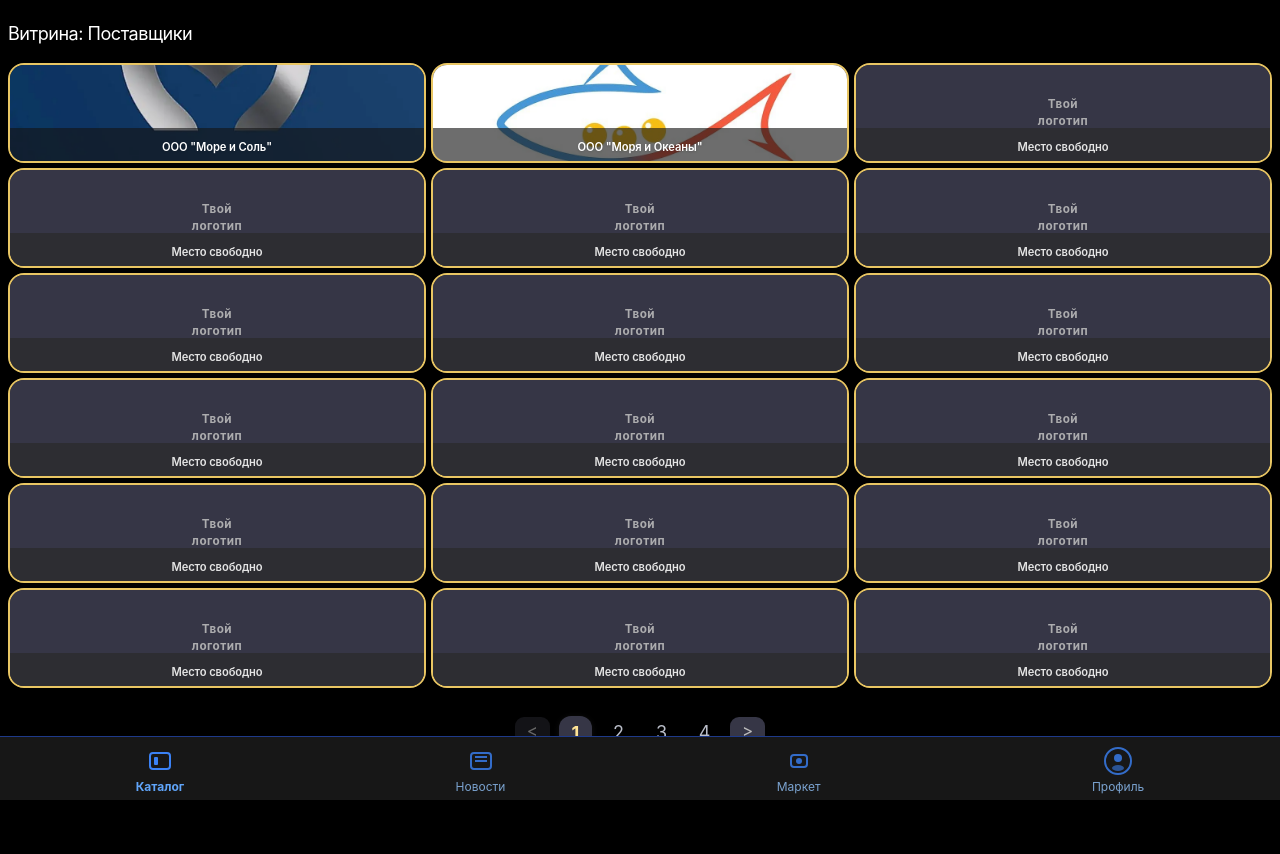
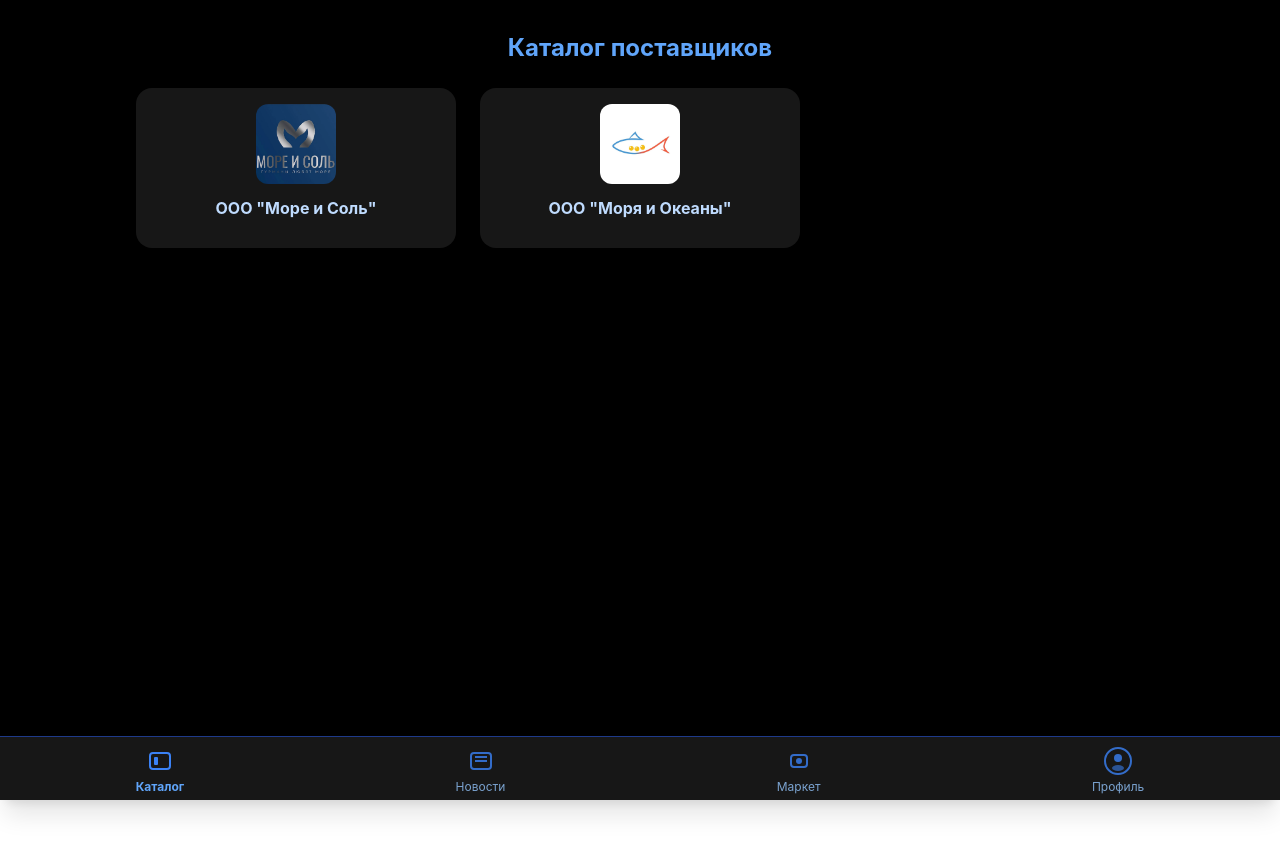
Before and after one commit to AlexSalavat/ikra-miniapp, a React (Create React App) app: page /catalog in a window 1280 px wide. Shown: the top 854 px of the page. After the commit the page ends 800 px from the top, so only its background shows below. Built offline with nearby package versions, Linux system fonts and the light colour scheme.

Commit message:
feat: add Profile page with Firebase Auth, bottom navigat

```diff
--- a/src/components/Catalog.js
+++ b/src/components/Catalog.js
@@ -1,148 +1,25 @@
-import React, { useState } from 'react';
-import suppliers from '../data/suppliers';
-import SupplierCard from './SupplierCard';
+// src/components/Catalog.js
+import React from "react";
+import suppliers from "../data/suppliers";
+import SupplierCard from "./SupplierCard";
+import { useNavigate } from "react-router-dom";
 
-const CARDS_PER_PAGE = 18;
-const CARDS_PER_ROW = 3;
-
-// Цвета для страниц: золото, серебро, бронза, обычный
-const borderColors = [
-  '#e9c663',    // Золото
-  '#c2c2c8',    // Серебро
-  '#bb8855',    // Бронза
-  '#363646',    // Обычный серый
-];
-
-function getBorderColor(pageIndex) {
-  return borderColors[pageIndex] || borderColors[3];
-}
-
-function Pagination({ page, totalPages, onChange }) {
+function Catalog() {
+  const navigate = useNavigate();
   return (
-    <div style={{
-      margin: '28px 0 5px 0',
-      display: 'flex',
-      justifyContent: 'center',
-      alignItems: 'center',
-      gap: 8
-    }}>
-      <button
-        onClick={() => onChange(page - 1)}
-        disabled={page === 1}
-        style={{
-          padding: '2px 12px',
-          borderRadius: '9px',
-          border: 'none',
-          background: page === 1 ? '#23232a' : '#363646',
-          color: '#bdbdbd',
-          fontSize: 17,
-          cursor: page === 1 ? 'default' : 'pointer',
-          opacity: page === 1 ? 0.55 : 1,
-          transition: 'background .18s'
-        }}
-      >&#60;</button>
-      {Array.from({ length: totalPages }, (_, idx) => (
-        <button
-          key={idx}
-          onClick={() => onChange(idx + 1)}
-          style={{
-            minWidth: 33,
-            minHeight: 32,
-            borderRadius: '12px',
-            border: 'none',
-            background: page === idx + 1 ? '#363646' : 'transparent',
-            color: page === idx + 1 ? '#ffe495' : '#babec9',
-            fontWeight: page === idx + 1 ? 700 : 400,
-            fontSize: 18,
-            cursor: page === idx + 1 ? 'default' : 'pointer',
-            boxShadow: page === idx + 1 ? '0 1px 6px #2227' : 'none',
-            margin: '0 1px',
-            transition: 'background .17s, color .17s'
-          }}
-        >{idx + 1}</button>
-      ))}
-      <button
-        onClick={() => onChange(page + 1)}
-        disabled={page === totalPages}
-        style={{
-          padding: '2px 12px',
-          borderRadius: '9px',
-          border: 'none',
-          background: page === totalPages ? '#23232a' : '#363646',
-          color: '#bdbdbd',
-          fontSize: 17,
-          cursor: page === totalPages ? 'default' : 'pointer',
-          opacity: page === totalPages ? 0.55 : 1,
-          transition: 'background .18s'
-        }}
-      >&#62;</button>
+    <div className="max-w-5xl mx-auto mt-6 p-2">
+      <h2 className="text-2xl font-bold text-blue-400 mb-6 text-center">Каталог поставщиков</h2>
+      <div className="grid grid-cols-1 sm:grid-cols-2 md:grid-cols-3 gap-6">
+        {suppliers.map((supplier) => (
+          <SupplierCard
+            key={supplier.id}
+            supplier={supplier}
+            onClick={() => navigate(`/supplier/${supplier.id}`)}
+          />
+        ))}
+      </div>
     </div>
   );
 }
 
-const Catalog = () => {
-  const [page, setPage] = useState(1);
-
-  const totalPages = Math.ceil(suppliers.length / CARDS_PER_PAGE) || 1;
-  // Минимум 4 страницы (дальше — если поставщиков больше 72)
-  const allPages = totalPages < 4 ? 4 : totalPages;
-
-  const startIdx = (page - 1) * CARDS_PER_PAGE;
-  const endIdx = startIdx + CARDS_PER_PAGE;
-  const currentSuppliers = suppliers.slice(startIdx, endIdx);
-
-  const placeholders = Array.from(
-    { length: Math.max(0, CARDS_PER_PAGE - currentSuppliers.length) },
-    (_, idx) => ({
-      id: `placeholder-${startIdx + idx}`,
-      name: 'Место свободно',
-      isPlaceholder: true,
-    })
-  );
-  const fullList = [...currentSuppliers, ...placeholders];
-
-  const borderColor = getBorderColor(page - 1);
-
-  return (
-    <div style={{
-      padding: '20px 8px 70px 8px',
-      minHeight: '100vh',
-      background: '#000'
-    }}>
-      <h2 style={{
-        fontSize: '1.13rem',
-        marginBottom: '16px',
-        color: '#fff',
-        fontWeight: 400,
-        letterSpacing: '-0.5px'
-      }}>
-        Витрина: Поставщики
-      </h2>
-      <div style={{
-        display: 'grid',
-        gridTemplateColumns: 'repeat(3, 1fr)',
-        gap: '5px',
-        justifyItems: 'stretch',
-      }}>
-        {fullList.map((item, idx) => (
-          <SupplierCard
-            key={item.id}
-            id={item.id}
-            {...item}
-            borderColor={borderColor}
-            isFirst={idx === 0 && !item.isPlaceholder}
-          />
-        ))}
-      </div>
-      <Pagination
-        page={page}
-        totalPages={allPages}
-        onChange={num => {
-          if (num >= 1 && num <= allPages) setPage(num);
-        }}
-      />
-    </div>
-  );
-};
-
 export default Catalog;
--- a/src/components/SupplierCard.js
+++ b/src/components/SupplierCard.js
@@ -1,114 +1,34 @@
-import React from 'react';
-import { useNavigate } from 'react-router-dom';
+// src/components/SupplierCard.js
+import React from "react";
 
-const SupplierCard = ({
-  id,
-  name,
-  logo,
-  isPlaceholder,
-  borderColor = '#363646',
-}) => {
-  const navigate = useNavigate();
-
+function SupplierCard({ supplier, onClick }) {
   return (
     <div
-      onClick={() => {
-        if (!isPlaceholder) navigate(`/supplier/${id}`);
-      }}
-      style={{
-        borderRadius: '16px',
-        overflow: 'hidden',
-        width: '100%',
-        height: '100px',
-        background: isPlaceholder ? '#262632' : '#18181A',
-        boxShadow: '0 2px 7px 0 rgba(0,0,0,0.15)',
-        cursor: isPlaceholder ? 'default' : 'pointer',
-        display: 'flex',
-        alignItems: 'flex-end',
-        position: 'relative',
-        minWidth: 0,
-        border: `2.1px solid ${borderColor}`,
-        transition: 'border 0.18s',
-      }}
+      className="
+        cursor-pointer
+        bg-neutral-900
+        rounded-2xl
+        shadow
+        p-4
+        flex flex-col
+        items-center
+        hover:shadow-lg
+        transition
+        active:bg-blue-950
+        active:shadow-blue-500/30
+      "
+      onClick={onClick}
     >
-      {isPlaceholder ? (
-        <div
-          style={{
-            width: '100%',
-            height: '100%',
-            background: '#363646',
-            display: 'flex',
-            alignItems: 'center',
-            justifyContent: 'center',
-            position: 'absolute',
-            left: 0,
-            top: 0,
-            zIndex: 1
-          }}
-        >
-          <span
-            style={{
-              color: '#bdbdbd',
-              fontWeight: 700,
-              fontSize: '0.73rem',
-              letterSpacing: '0.5px',
-              textAlign: 'center',
-              opacity: 0.88,
-              whiteSpace: 'pre-line',
-            }}
-          >
-            Твой{'\n'}логотип
-          </span>
-        </div>
-      ) : (
-        <img
-          src={logo || '/images/no-logo.webp'}
-          alt={name}
-          loading="lazy"
-          style={{
-            width: '100%',
-            height: '100%',
-            objectFit: 'cover',
-            display: 'block',
-            position: 'absolute',
-            left: 0,
-            top: 0,
-            zIndex: 1,
-            background: '#23232a'
-          }}
-          onError={e => { e.target.src = '/images/no-logo.webp'; }}
-        />
-      )}
-      <div
-        style={{
-          position: 'absolute',
-          left: 0,
-          right: 0,
-          bottom: 0,
-          background: isPlaceholder ? 'rgba(44,44,48,0.85)' : 'rgba(20, 20, 20, 0.62)',
-          padding: '5px 0 4px 0',
-          textAlign: 'center',
-          zIndex: 2
-        }}
-      >
-        <span
-          style={{
-            color: isPlaceholder ? '#e4e4e4' : '#fff',
-            fontWeight: 600,
-            fontSize: '0.7rem',
-            textShadow: isPlaceholder ? 'none' : '0 1px 2.5px rgba(0,0,0,0.15)',
-            letterSpacing: '-0.1px',
-            whiteSpace: 'nowrap',
-            overflow: 'hidden',
-            textOverflow: 'ellipsis'
-          }}
-          title={name}
-        >
-          {isPlaceholder ? 'Место свободно' : name}
-        </span>
-      </div>
+      <img
+        src={supplier.logo || "/images/no-image.webp"}
+        alt={supplier.name}
+        className="w-20 h-20 object-cover rounded-xl mb-3"
+      />
+      <h3 className="font-bold text-blue-200 text-center mb-1">{supplier.name}</h3>
+      <p className="text-gray-400 text-sm text-center mb-2">{supplier.location}</p>
+      <p className="text-gray-300 text-xs text-center">{supplier.description}</p>
     </div>
   );
-};
+}
 
 export default SupplierCard;
```
